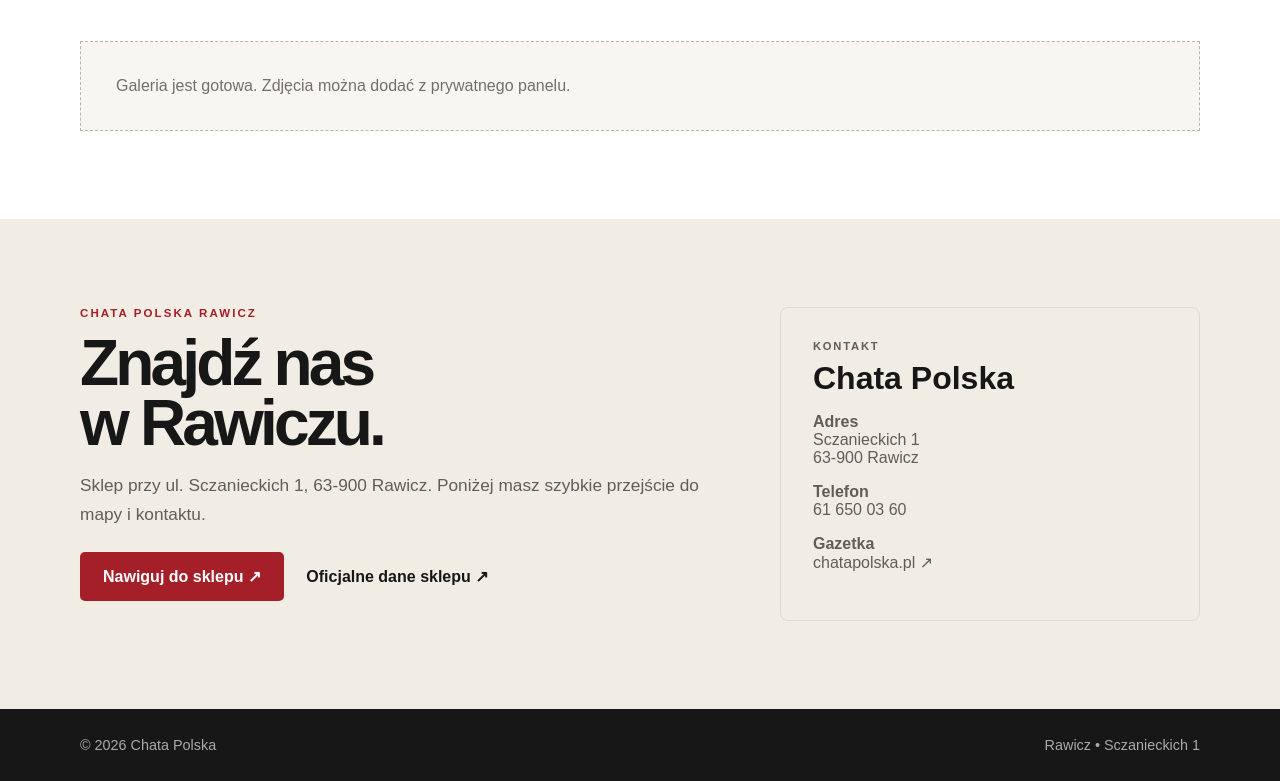
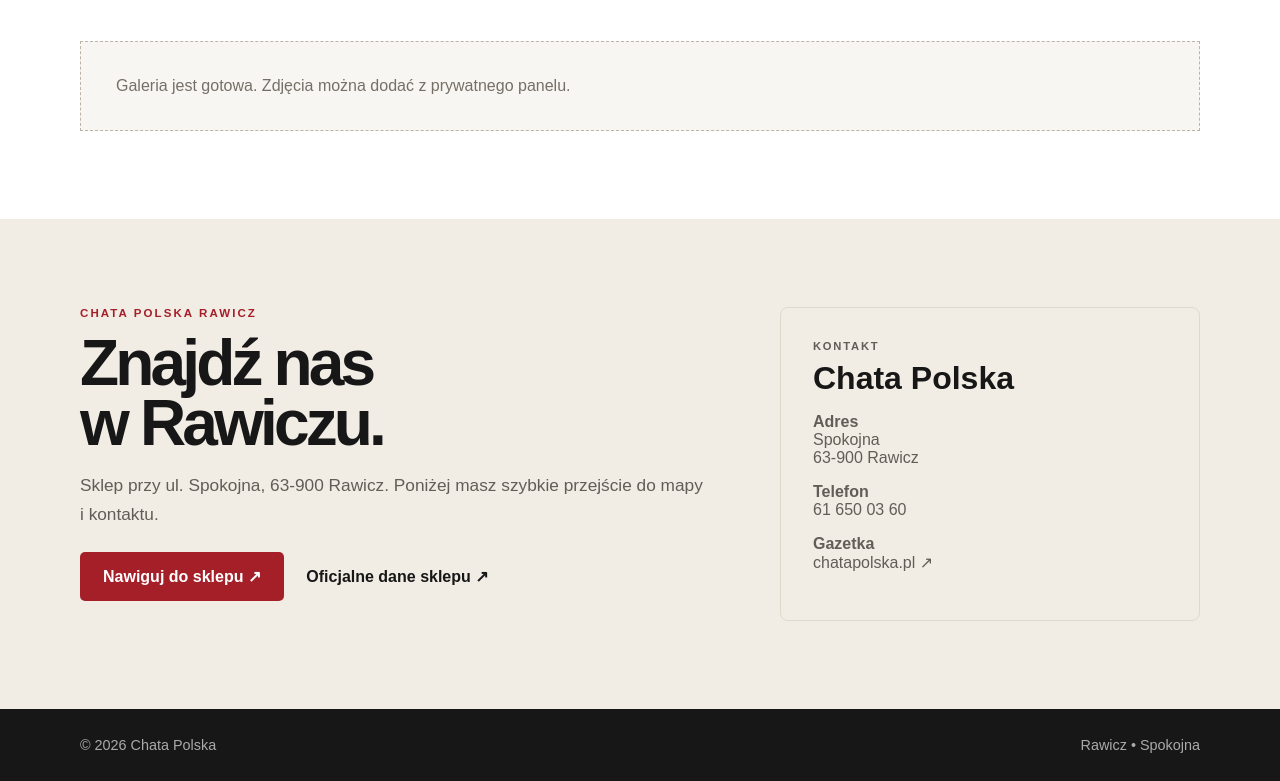
Before and after one commit to bartwrobel17-stack/chata-polska-, a Next.js app: page / in a window 1280 px wide. Shown: the part 2703-3484 px from the top of the page. Built offline with nearby package versions, Linux system fonts and the light colour scheme.

Commit message:
Fix Rawicz store address to Spokojna

```diff
--- a/app/page.tsx
+++ b/app/page.tsx
@@ -8,5 +8,5 @@
 <section id="gazetka" className="section newspaper"><div className="container"><div className="sectionHead"><div><p className="eyebrow">GAZETKA PROMOCYJNA</p><h2>Najnowsza gazetka</h2></div><a className="textButton" href="https://www.chatapolska.pl/" target="_blank" rel="noreferrer">Oficjalna strona Chata Polska ↗</a></div><a className="flyer" href="https://www.chatapolska.pl/" target="_blank" rel="noreferrer"><Image src="/gazetka.svg" alt="Gazetka promocyjna Chata Polska" width={1200} height={1600} priority className="flyerImage"/></a><div className="replaceNote"><strong>Gazetka online</strong><span>Po kliknięciu przejdziesz na oficjalną stronę Chata Polska, gdzie publikowana jest aktualna gazetka.</span></div></div></section>
 <section id="promocje" className="section light"><div className="container"><p className="eyebrow">NAJWAŻNIEJSZE INFORMACJE</p><h2>Zakupy blisko domu</h2><div className="cards"><article><span className="number">01</span><b>Świeże produkty</b><p>Warzywa, owoce, pieczywo i produkty na codzienny stół.</p></article><article><span className="number">02</span><b>Regularne promocje</b><p>Aktualne oferty i gazetkę znajdziesz na oficjalnej stronie sieci.</p></article><article><span className="number">03</span><b>Rawicz</b><p>Najważniejsze dane sklepu, telefon i wskazówki dojazdu w jednym miejscu.</p></article></div></div></section>
 <section id="zdjecia" className="section"><div className="container"><div className="sectionHead"><div><p className="eyebrow">GALERIA</p><h2>Sklep i okolica</h2></div><p className="muted">Zdjęcia dodane przez właściciela pojawią się tutaj.</p></div>{photos.length?<div className="gallery">{photos.map(photo=><img key={photo.pathname} src={photo.url} alt="Chata Polska Rawicz" loading="lazy"/>)}</div>:<div className="emptyGallery">Galeria jest gotowa. Zdjęcia można dodać z prywatnego panelu.</div>}</div></section>
-<section id="sklep" className="section light"><div className="container storeGrid"><div><p className="eyebrow">CHATA POLSKA RAWICZ</p><h2>Znajdź nas<br/>w Rawiczu.</h2><p className="lead">Sklep przy ul. Sczanieckich 1, 63-900 Rawicz. Poniżej masz szybkie przejście do mapy i kontaktu.</p><div className="actions"><a className="button" href="https://www.google.com/maps/search/?api=1&query=Chata%20Polska%20Sczanieckich%201%20Rawicz" target="_blank" rel="noreferrer">Nawiguj do sklepu ↗</a><a className="textButton" href="https://www.chatapolska.pl/sklepy/wielkopolskie/rawicz%2C1379.html" target="_blank" rel="noreferrer">Oficjalne dane sklepu ↗</a></div></div><div id="kontakt" className="contactBox"><p className="boxLabel">KONTAKT</p><h3>Chata Polska</h3><p><strong>Adres</strong><br/>Sczanieckich 1<br/>63-900 Rawicz</p><p><strong>Telefon</strong><br/><a href="tel:+48616500360">61 650 03 60</a></p><p><strong>Gazetka</strong><br/><a href="https://www.chatapolska.pl/" target="_blank" rel="noreferrer">chatapolska.pl ↗</a></p></div></div></section>
-<footer><div className="container footerInner"><span>© 2026 Chata Polska</span><span>Rawicz • Sczanieckich 1</span></div></footer></main>}
+<section id="sklep" className="section light"><div className="container storeGrid"><div><p className="eyebrow">CHATA POLSKA RAWICZ</p><h2>Znajdź nas<br/>w Rawiczu.</h2><p className="lead">Sklep przy ul. Spokojna, 63-900 Rawicz. Poniżej masz szybkie przejście do mapy i kontaktu.</p><div className="actions"><a className="button" href="https://www.google.com/maps/search/?api=1&query=Chata%20Polska%20Spokojna%2C%2063-900%20Rawicz" target="_blank" rel="noreferrer">Nawiguj do sklepu ↗</a><a className="textButton" href="https://www.chatapolska.pl/sklepy/wielkopolskie/rawicz%2C1379.html" target="_blank" rel="noreferrer">Oficjalne dane sklepu ↗</a></div></div><div id="kontakt" className="contactBox"><p className="boxLabel">KONTAKT</p><h3>Chata Polska</h3><p><strong>Adres</strong><br/>Spokojna<br/>63-900 Rawicz</p><p><strong>Telefon</strong><br/><a href="tel:+48616500360">61 650 03 60</a></p><p><strong>Gazetka</strong><br/><a href="https://www.chatapolska.pl/" target="_blank" rel="noreferrer">chatapolska.pl ↗</a></p></div></div></section>
+<footer><div className="container footerInner"><span>© 2026 Chata Polska</span><span>Rawicz • Spokojna</span></div></footer></main>}
```
